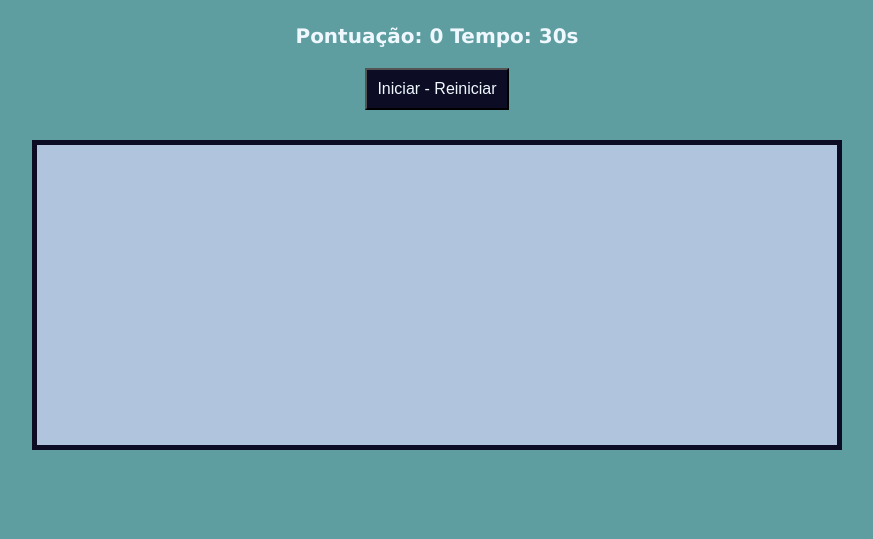
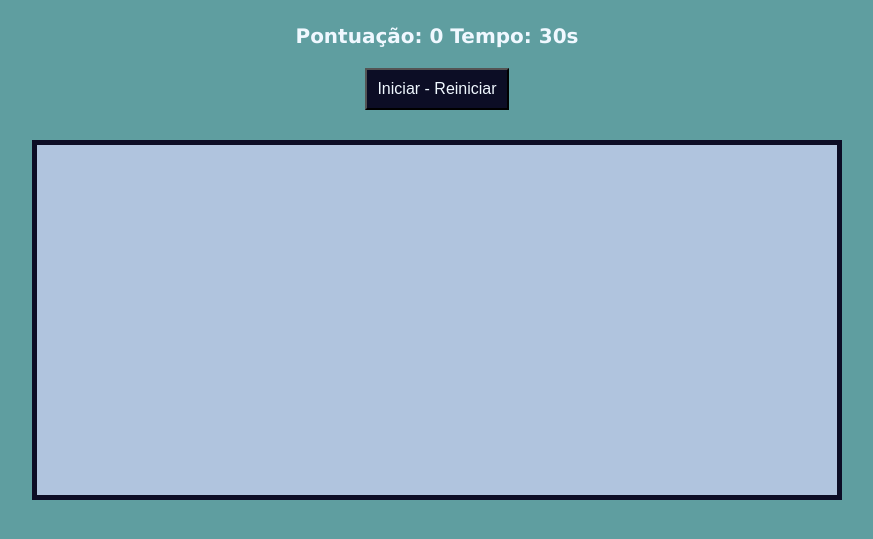
Before and after one commit to alice42ag/jogo_de_alvo-D, a plain HTML site: page index.html in a window 1280 px wide. Shown: the part 77-616 px from the top of the page, without its empty margins (203-1076 px from the left). Drawn offline with Linux system fonts and the light colour scheme.

Commit message:
Update style.css

```diff
--- a/style.css
+++ b/style.css
@@ -9,7 +9,7 @@ body{
 
 #game-area{
     width: 800px; /*Largura da área do jogo*/
-    height: 300px; /*Altura da área do jogo*/
+    height: 350px; /*Altura da área do jogo*/
     border: 5px solid rgb(12, 13, 37); /*Define borda com 5px de espessura e cor sólida*/
     margin: 10px auto; /*Adiciona margem de 20px em cima e em baixo da área do jogo*/
     position: relative; /*Permite posicionar elementos dentro da área do jogo*/
```
